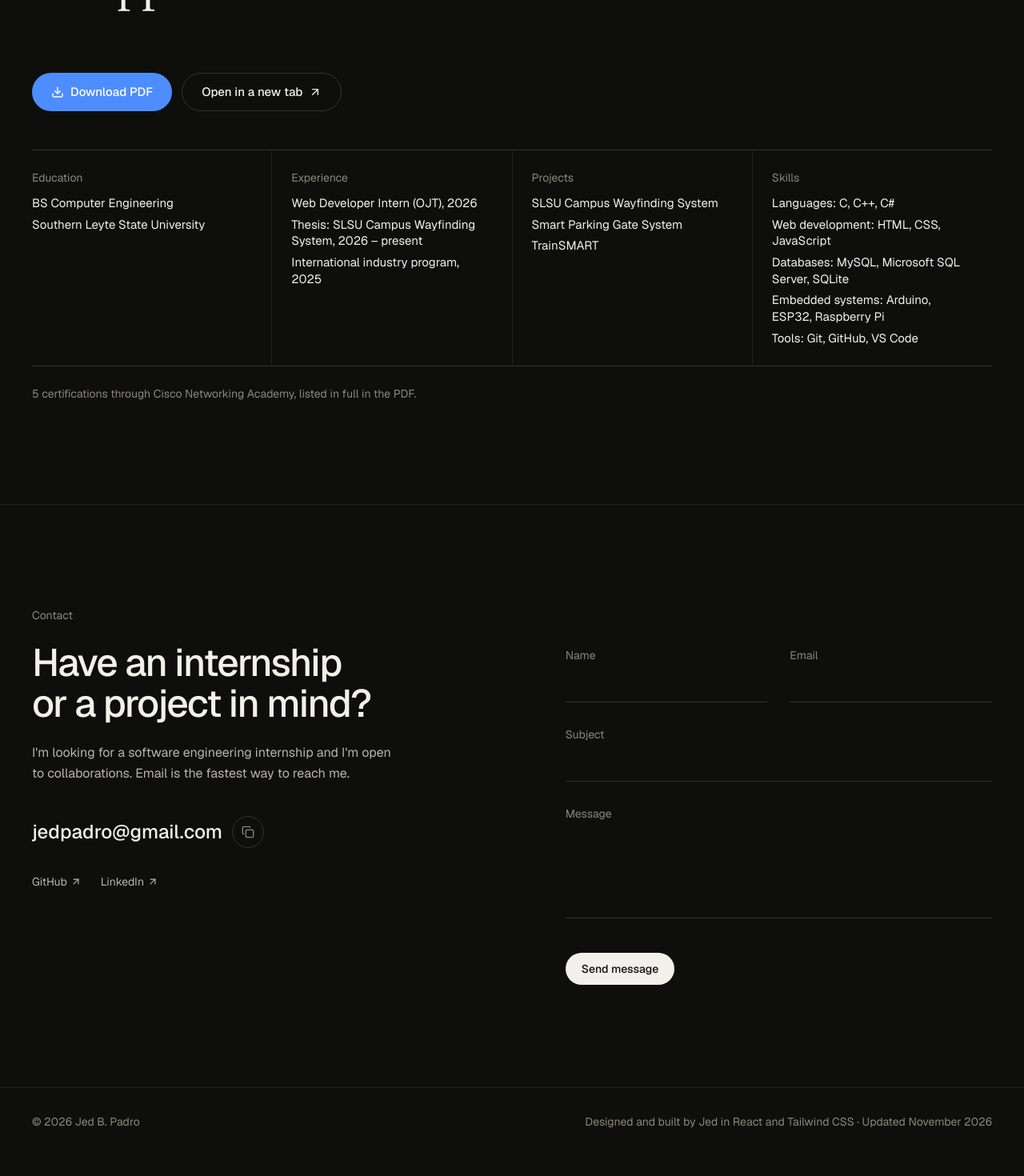
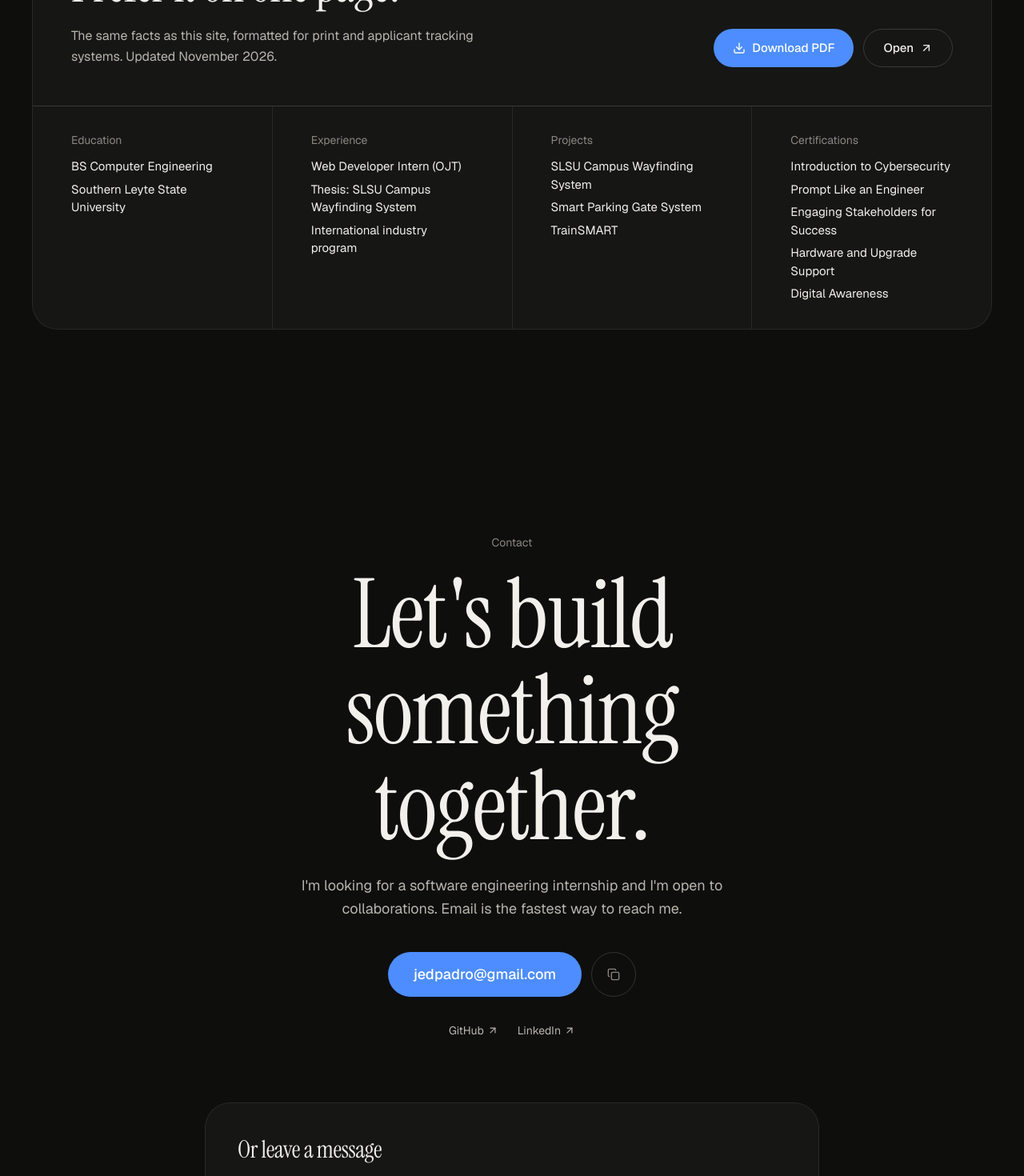
Before and after one commit to jeedp/portfolio, a React (Vite) app: page / in a window 1280 px wide. Shown: the part 7600-9070 px from the top of the page at 80% size. Before the commit the page ends 9044 px from the top, so only its background shows below. Built offline with nearby package versions, Linux system fonts and the light colour scheme; no server answers.

Commit message:
Redesign résumé card, closing contact section and footer

```diff
--- a/src/App.tsx
+++ b/src/App.tsx
@@ -26,11 +26,18 @@ export default function App() {
         <Resume />
         <Contact />
       </main>
-      <footer className="border-t border-line">
-        <div className="container-page flex flex-col gap-3 py-8 text-sm text-muted sm:flex-row sm:items-center sm:justify-between">
-          <p>© {new Date().getFullYear()} {profile.name}</p>
-          <p>Designed and built by Jed in React and Tailwind CSS · Updated {profile.updated}</p>
+      <footer className="overflow-hidden border-t border-line">
+        <div className="container-page flex flex-col gap-4 pt-10 text-sm text-muted sm:flex-row sm:items-center sm:justify-between">
+          <p>© {new Date().getFullYear()} {profile.name}. Updated {profile.updated}.</p>
+          <div className="flex gap-6">
+            <a href={profile.github} className="link-draw hover:text-ink">GitHub</a>
+            <a href={profile.linkedin} className="link-draw hover:text-ink">LinkedIn</a>
+            <a href="#home" className="link-draw hover:text-ink">Back to top</a>
+          </div>
         </div>
+        <p aria-hidden="true" className="display container-page mt-8 select-none whitespace-nowrap text-[22vw] leading-[0.8] text-ink/[0.06] lg:text-[17rem]">
+          Jed Padro
+        </p>
       </footer>
       <BackToTop />
     </MotionConfig>
--- a/src/sections/Contact.tsx
+++ b/src/sections/Contact.tsx
@@ -31,7 +31,7 @@ function CopyEmail() {
       type="button"
       onClick={copy}
       aria-label={copied ? 'Email address copied' : 'Copy email address'}
-      className="grid size-10 shrink-0 place-items-center rounded-full border border-line-strong text-muted transition-[color,border-color,transform] hover:border-ink hover:text-ink active:scale-95"
+      className="grid size-14 shrink-0 place-items-center rounded-full border border-line-strong text-muted transition-[color,border-color,transform] hover:border-ink hover:text-ink active:scale-95"
     >
       {copied ? <Check className="size-4 text-accent" /> : <Copy className="size-4" />}
       <span role="status" className="sr-only">{copied ? 'Copied' : ''}</span>
@@ -101,29 +101,30 @@ export function Contact() {
   }
 
   return (
-    <section id="contact" aria-labelledby="contact-title" className="border-t border-line py-24 md:py-32">
-      <div className="container-page grid gap-16 lg:grid-cols-[1.1fr_1fr] lg:gap-20">
-        <div>
+    <section id="contact" aria-labelledby="contact-title" className="py-24 md:py-32">
+      <div className="container-page">
+        <div className="text-center">
           <p className="text-sm text-muted">Contact</p>
-          <h2 id="contact-title" className="mt-6 max-w-[16ch] text-4xl font-medium leading-[1.05] tracking-[-0.035em] sm:text-5xl">
-            Have an internship or a project in mind?
+          <h2 id="contact-title" className="display mx-auto mt-5 max-w-[14ch] text-[56px] sm:text-8xl lg:text-[120px]">
+            Let's build something together.
           </h2>
-          <p className="mt-6 max-w-[44ch] text-base leading-relaxed text-body">
+          <p className="mx-auto mt-6 max-w-[48ch] text-base leading-relaxed text-body sm:text-lg">
             I'm looking for a software engineering internship and I'm open to collaborations. Email is the fastest way to reach me.
           </p>
-          <div className="mt-10 flex items-center gap-3">
-            <a href={`mailto:${profile.email}`} className="link-draw break-all text-xl font-medium text-ink hover:text-accent sm:text-2xl">
+          <div className="mt-10 flex flex-wrap items-center justify-center gap-3">
+            <a href={`mailto:${profile.email}`} className="inline-flex h-14 items-center rounded-full bg-accent px-8 text-lg font-medium text-on-accent transition-[filter,transform] hover:brightness-110 active:scale-[.97]">
               {profile.email}
             </a>
             <CopyEmail />
           </div>
-          <div className="mt-8 flex gap-6 text-sm">
+          <div className="mt-8 flex justify-center gap-6 text-sm">
             <a href={profile.github} className="link-draw inline-flex items-center gap-1 text-body hover:text-ink">GitHub <ArrowUpRight className="size-3.5" aria-hidden="true" /></a>
             <a href={profile.linkedin} className="link-draw inline-flex items-center gap-1 text-body hover:text-ink">LinkedIn <ArrowUpRight className="size-3.5" aria-hidden="true" /></a>
           </div>
         </div>
 
-        <form noValidate onSubmit={onSubmit} aria-label="Send a message" className="space-y-7 lg:pt-12">
+        <form noValidate onSubmit={onSubmit} aria-label="Send a message" className="mx-auto mt-20 max-w-3xl space-y-7 rounded-[32px] border border-line bg-surface p-7 sm:p-10">
+          <p className="display text-3xl text-ink">Or leave a message</p>
           <div className="grid gap-7 sm:grid-cols-2">
             {field('name', 'Name', { auto: 'name' })}
             {field('email', 'Email', { type: 'email', auto: 'email' })}
@@ -134,7 +135,7 @@ export function Contact() {
             <button
               type="submit"
               disabled={status.kind === 'sending'}
-              className="inline-flex h-10 items-center rounded-full bg-ink px-5 text-sm font-medium text-bg transition-[background-color,color,transform] hover:bg-accent hover:text-on-accent active:scale-[.97] disabled:opacity-60"
+              className="inline-flex h-12 items-center rounded-full bg-ink px-6 text-[15px] font-medium text-bg transition-[background-color,color,transform] hover:bg-accent hover:text-on-accent active:scale-[.97] disabled:opacity-60"
             >
               {formspreeId ? 'Send message' : 'Send with my email app'}
             </button>
--- a/src/sections/Resume.tsx
+++ b/src/sections/Resume.tsx
@@ -1,50 +1,45 @@
 import { ArrowUpRight, Download } from 'lucide-react'
-import { certificates, profile, projects, skills, timeline } from '../data/profile'
-import { Section } from '../components/Section'
+import { certificates, profile, projects, timeline } from '../data/profile'
 import { Button } from '../components/Button'
 
-/** The résumé at a glance: four columns a recruiter can scan, plus the PDF. Built from the same data as the page. */
+/** The résumé as one card: the download up front, the CV in four columns underneath. */
 export function Resume() {
   const pdf = `${import.meta.env.BASE_URL}${profile.resume}`
   const work = timeline.filter(t => !t.placeholder && t.type !== 'education')
   const certs = certificates.filter(c => !c.placeholder)
-  const columns: { title: string; lines: string[] }[] = [
+  const columns = [
     { title: 'Education', lines: ['BS Computer Engineering', 'Southern Leyte State University'] },
-    { title: 'Experience', lines: work.map(w => `${w.title}, ${w.period}`) },
+    { title: 'Experience', lines: work.map(w => w.title) },
     { title: 'Projects', lines: projects.map(p => p.title) },
-    { title: 'Skills', lines: skills.map(s => `${s.name}: ${s.items.slice(0, 3).join(', ')}`) },
+    { title: 'Certifications', lines: certs.map(c => c.title) },
   ]
-
   return (
-    <Section
-      id="resume"
-      label="Résumé"
-      title="The one-page version, for applications."
-      intro={`Updated ${profile.updated}. Same facts as this site, formatted for print and applicant tracking systems.`}
-    >
-      <div className="flex flex-wrap gap-3">
-        <Button href={pdf} download>
-          <Download className="size-4" aria-hidden="true" /> Download PDF
-        </Button>
-        <Button href={pdf} target="_blank" rel="noopener" variant="secondary">
-          Open in a new tab <ArrowUpRight className="size-4" aria-hidden="true" />
-        </Button>
+    <section id="resume" aria-labelledby="resume-title" className="py-24 md:py-32">
+      <div className="container-page">
+        <div className="overflow-hidden rounded-[32px] border border-line bg-surface">
+          <div className="grid items-end gap-8 p-8 sm:p-12 md:grid-cols-[1fr_auto]">
+            <div>
+              <p className="mb-4 text-sm text-muted">Résumé</p>
+              <h2 id="resume-title" className="display text-5xl sm:text-6xl">Prefer it on one page?</h2>
+              <p className="mt-5 max-w-lg leading-relaxed text-body">
+                The same facts as this site, formatted for print and applicant tracking systems. Updated {profile.updated}.
+              </p>
+            </div>
+            <div className="flex flex-wrap gap-3">
+              <Button href={pdf} download><Download className="size-4" aria-hidden="true" /> Download PDF</Button>
+              <Button href={pdf} target="_blank" rel="noopener" variant="secondary">Open <ArrowUpRight className="size-4" aria-hidden="true" /></Button>
+            </div>
+          </div>
+          <div className="grid gap-px border-t border-line bg-line sm:grid-cols-2 lg:grid-cols-4">
+            {columns.map(c => (
+              <div key={c.title} className="bg-surface p-8 sm:px-12">
+                <h3 className="text-sm text-muted">{c.title}</h3>
+                <ul className="mt-3 space-y-1.5 text-[15px] text-ink">{c.lines.map(l => <li key={l}>{l}</li>)}</ul>
+              </div>
+            ))}
+          </div>
+        </div>
       </div>
-
-      {/* 1px gaps over the line colour draw the dividers between columns at every breakpoint */}
-      <div className="mt-12 grid gap-px border-y border-line bg-line sm:grid-cols-2 lg:grid-cols-4">
-        {columns.map(c => (
-          <div key={c.title} className="bg-bg py-6 sm:px-6 sm:first:pl-0 sm:nth-3:pl-0 lg:nth-3:pl-6">
-            <h3 className="mb-3 text-sm text-muted">{c.title}</h3>
-            <ul className="space-y-1.5 text-[15px] leading-snug text-ink">
-              {c.lines.map(l => <li key={l}>{l}</li>)}
-            </ul>
-          </div>
-        ))}
-      </div>
-      <p className="pt-6 text-sm text-muted">
-        {certs.length} certifications through Cisco Networking Academy, listed in full in the PDF.
-      </p>
-    </Section>
+    </section>
   )
 }
```
